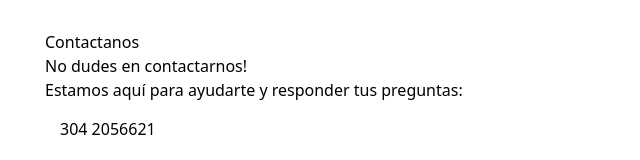
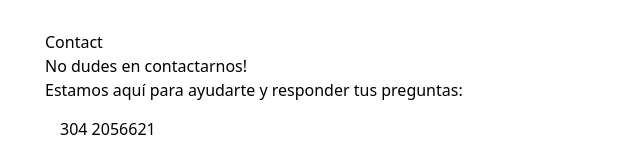
Before and after one commit to DSAW-2024-1/react-router-context-valentinaruiz-marianasalas, a React (Vite) app in the folder my-react-app/: page /contact in a window 1280 px wide. Shown: the top 160 px of the page, without its empty margins (0-640 px from the left). Built offline with nearby package versions, Linux system fonts and the light colour scheme; sample sign-in values are in the browser's storage.

Commit message:
commit final

```diff
--- a/my-react-app/src/pages/contact/contact.jsx
+++ b/my-react-app/src/pages/contact/contact.jsx
@@ -3,7 +3,7 @@ import { Menu } from '../../components';
 const Contact = () => {
   return (
     <div>
-      <h1>Contactanos</h1>
+      <h1>Contact</h1>
       <p>No dudes en contactarnos!</p>
       <p>Estamos aquí para ayudarte y responder tus preguntas:</p>
       <ul>
```
